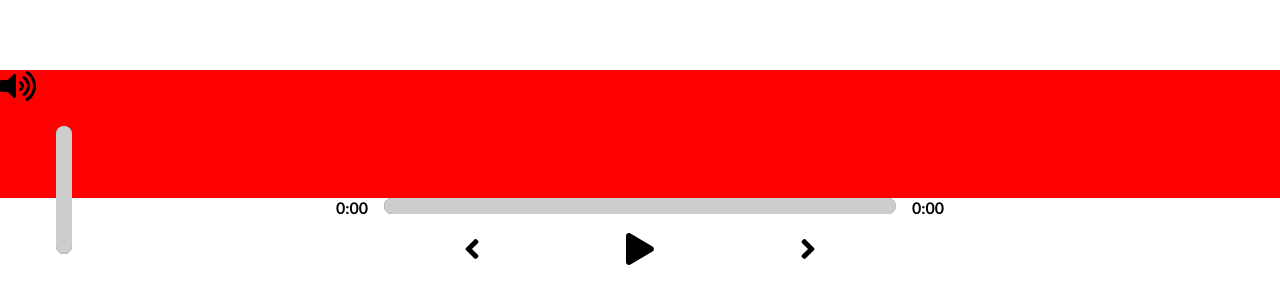
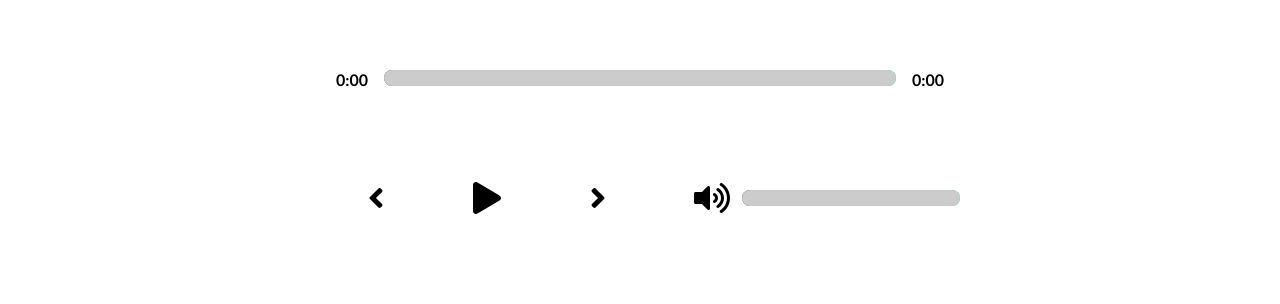
Before and after one commit to HolmesSoftware/react-music-player, a React (Create React App) app: page / in a window 1280 px wide. Shown: the part 490-794 px from the top of the page. Built offline with nearby package versions, Linux system fonts and the light colour scheme.

Commit message:
Styled and added basic functionality to the volume
Planning on adding the Mute functionality soon.

```diff
--- a/src/components/Player.js
+++ b/src/components/Player.js
@@ -130,19 +130,6 @@ const Player = ({
 
   return (
     <div className="player">
-      <div className="volume-control">
-        <div
-          style={{
-            background: `linear-gradient(to right, ${currentSong.color[0]}, ${currentSong.color[1]})`,
-          }}
-          className="volume"
-        >
-          <input min={0} max={100} type="range" onChange={volumeLevelHandler} />
-          <div style={volumeStyleTransform} className="animate-volume"></div>
-        </div>
-        <FontAwesomeIcon icon={faVolumeUp} size="2x" className="volume-icon" />
-      </div>
-
       <div className="time-control">
         <p>{getTime(songInfo.currentTime)}</p>
         <div
@@ -181,6 +168,27 @@ const Player = ({
           size="2x"
           icon={faAngleRight}
         />
+        <div className="volume-control">
+          <div
+            style={{
+              background: `linear-gradient(to right, ${currentSong.color[0]}, ${currentSong.color[1]})`,
+            }}
+            className="volume"
+          >
+            <input
+              min={0}
+              max={100}
+              type="range"
+              onChange={volumeLevelHandler}
+            />
+            <div style={volumeStyleTransform} className="animate-volume"></div>
+          </div>
+          <FontAwesomeIcon
+            icon={faVolumeUp}
+            size="2x"
+            className="volume-icon"
+          />
+        </div>
       </div>
     </div>
   );
--- a/src/styles/App.scss
+++ b/src/styles/App.scss
@@ -27,6 +27,7 @@ h4 {
   -o-transition: all 0.5s ease; /* Opera */
   -ms-transition: all 0.5s ease; /* Explorer 10 */
 }
+// for moving the song and stuff when we open the library
 .library-active {
   margin-left: 20rem;
 }
--- a/src/styles/_library.scss
+++ b/src/styles/_library.scss
@@ -71,7 +71,6 @@
 
 .active-library {
   transform: translateX(0%);
-
   -moz-transform: translateX(0%); /* Firefox 4 */
   -webkit-transform: translateX(0%); /* Safari and Chrome */
   -o-transform: translateX(0%); /* Opera */
--- a/src/styles/_player.scss
+++ b/src/styles/_player.scss
@@ -25,7 +25,7 @@
   justify-content: space-between;
   align-items: center;
   padding: 1rem;
-  width: 30%;
+  width: 45%;
   svg {
     cursor: pointer;
   }
@@ -48,12 +48,10 @@
 // ADD WEBKITS
 .volume-control {
   display: flex;
-  width: 100%;
-  height: 10vw;
-  background-color: red;
+  width: 40%;
+  justify-content: space-between;
+  background: transparent;
   position: relative;
-  .volume-icon {
-  }
 
   input {
     width: 100%;
@@ -80,12 +78,14 @@
 
 .volume {
   background: lightblue;
-  width: 10vw;
+  min-width: 5rem;
+  width: 100%;
+  margin-left: 3rem;
+  margin-bottom: 0.5rem;
   height: 1rem;
   position: absolute;
   border-radius: 1rem;
   overflow: hidden;
-  transform: rotate(270deg);
   bottom: 0;
   left: 0;
 }
@@ -134,9 +134,10 @@
 
 @media screen and (max-width: 768px) {
   .time-control {
+    margin-top: 1rem;
     width: 90%;
   }
   .play-control {
-    width: 60%;
+    width: 70%;
   }
 }
```
